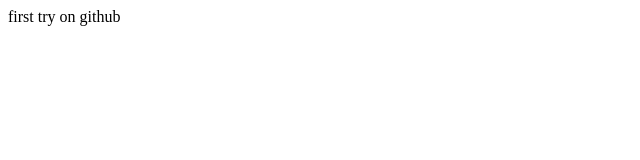
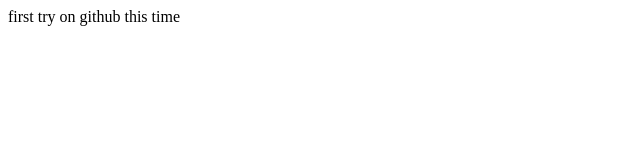
Before and after one commit to sentongo20MUHSIN/trial, a plain HTML site: page index.html in a window 1280 px wide. Shown: the full height of the page, 0-640 px from the left. Drawn offline with Linux system fonts and the light colour scheme.

Commit message:
Update index.html
second commit

```diff
--- a/index.html
+++ b/index.html
@@ -6,6 +6,6 @@
     <title>Document</title>
 </head>
 <body>
-    first try on github
+    first try on github this time
 </body>
 </html>
```
